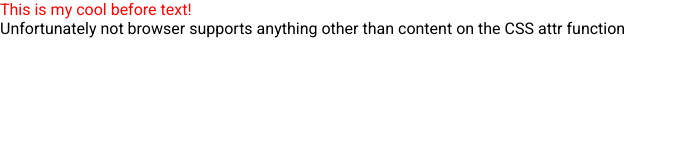
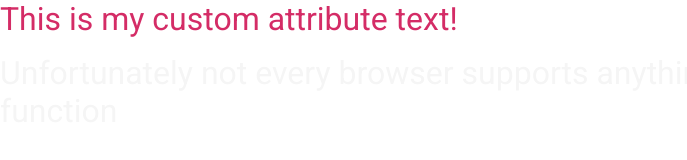
Before and after one commit to AdamModus/wait-web-could-do-that, a website: page src/css/attr-function/index.html in a window 1280 px wide. Shown: the whole page, without its empty margins (0-687 px from the left). Drawn offline with Linux system fonts and the light colour scheme.

Commit message:
text changes in CSS

```diff
--- a/src/css/attr-function/index.html
+++ b/src/css/attr-function/index.html
@@ -11,8 +11,8 @@
 
 <body>
 
-<p id="textHolder" data-before-text="This is my cool before text!">
-    Unfortunately not browser supports anything other than content on the CSS attr function
+<p id="textHolder" data-before-text="This is my custom attribute text!">
+    Unfortunately not every browser supports anything other than content on the CSS attr function
 </p>
 
 <style>
@@ -20,12 +20,19 @@
         margin: 0;
         padding: 0;
         font-family: "Roboto", sans-serif;
+        font-size: 2rem;
+    }
+
+    #textHolder {
+        color: whitesmoke;
     }
 
     #textHolder::before {
         content: attr(data-before-text);
         color: red;
         display: block;
+        margin-bottom: 1rem;
+        color: #D42C66;
     }
 </style>
 
```
